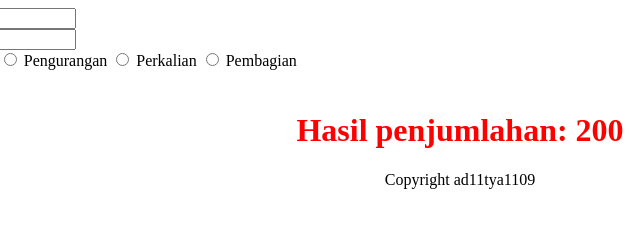
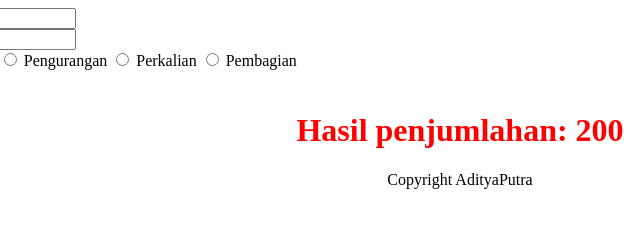
Before and after one commit to ad11tya1109/github-vercel, a website: page index.html in a window 1280 px wide. Shown: the full height of the page, 180-820 px from the left. Drawn offline with Linux system fonts and the light colour scheme.

Commit message:
fix copyright

```diff
--- a/index.html
+++ b/index.html
@@ -24,6 +24,6 @@
 
       <script type="text/javascript" src="index.js"></script>
 
-      <p align="center">Copyright ad11tya1109</p>
+      <p align="center">Copyright AdityaPutra</p>
   </body>
 </html>
```
